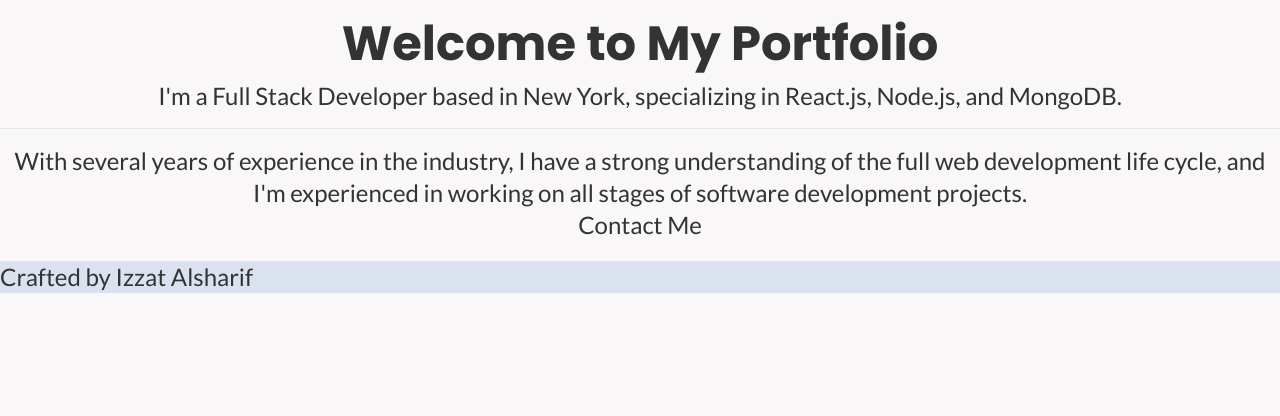
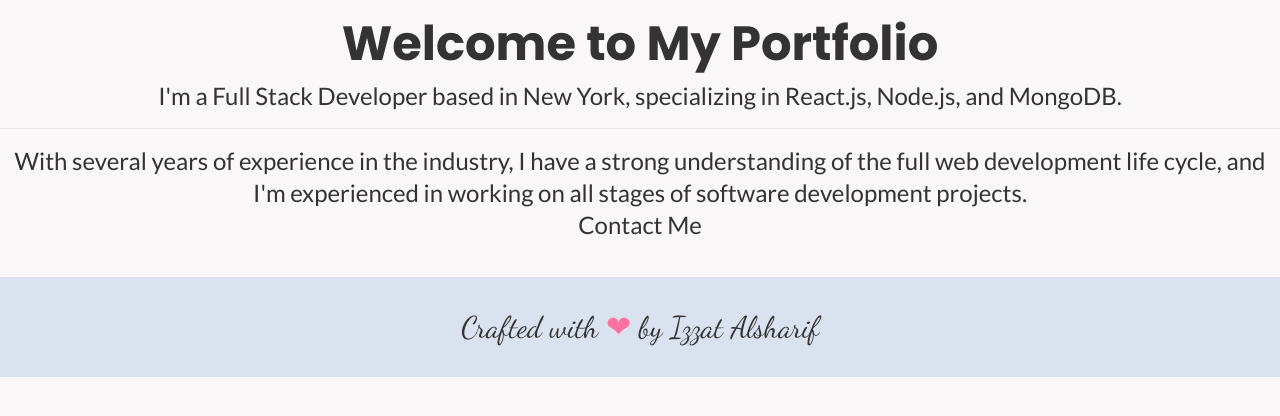
Before and after one commit to izzat5233/personal-portfolio, a Next.js app: page / in a window 1280 px wide. Shown: the top 416 px of the page. Built offline with nearby package versions, Linux system fonts and the light colour scheme.

Commit message:
Update footer

```diff
--- a/src/components/Footer.js
+++ b/src/components/Footer.js
@@ -1,7 +1,9 @@
 export default function Footer() {
     return (
-        <footer className={`w-full bg-neutral`}>
-            <h3>Crafted by Izzat Alsharif</h3>
+        <footer className="bg-neutral text-dark font-cursive p-8 mt-4">
+            <div className="container mx-auto flex justify-center items-center">
+                <p className="text-3xl">Crafted with <span className="text-accent">&#10084;</span> by Izzat Alsharif</p>
+            </div>
         </footer>
     );
 }
```
